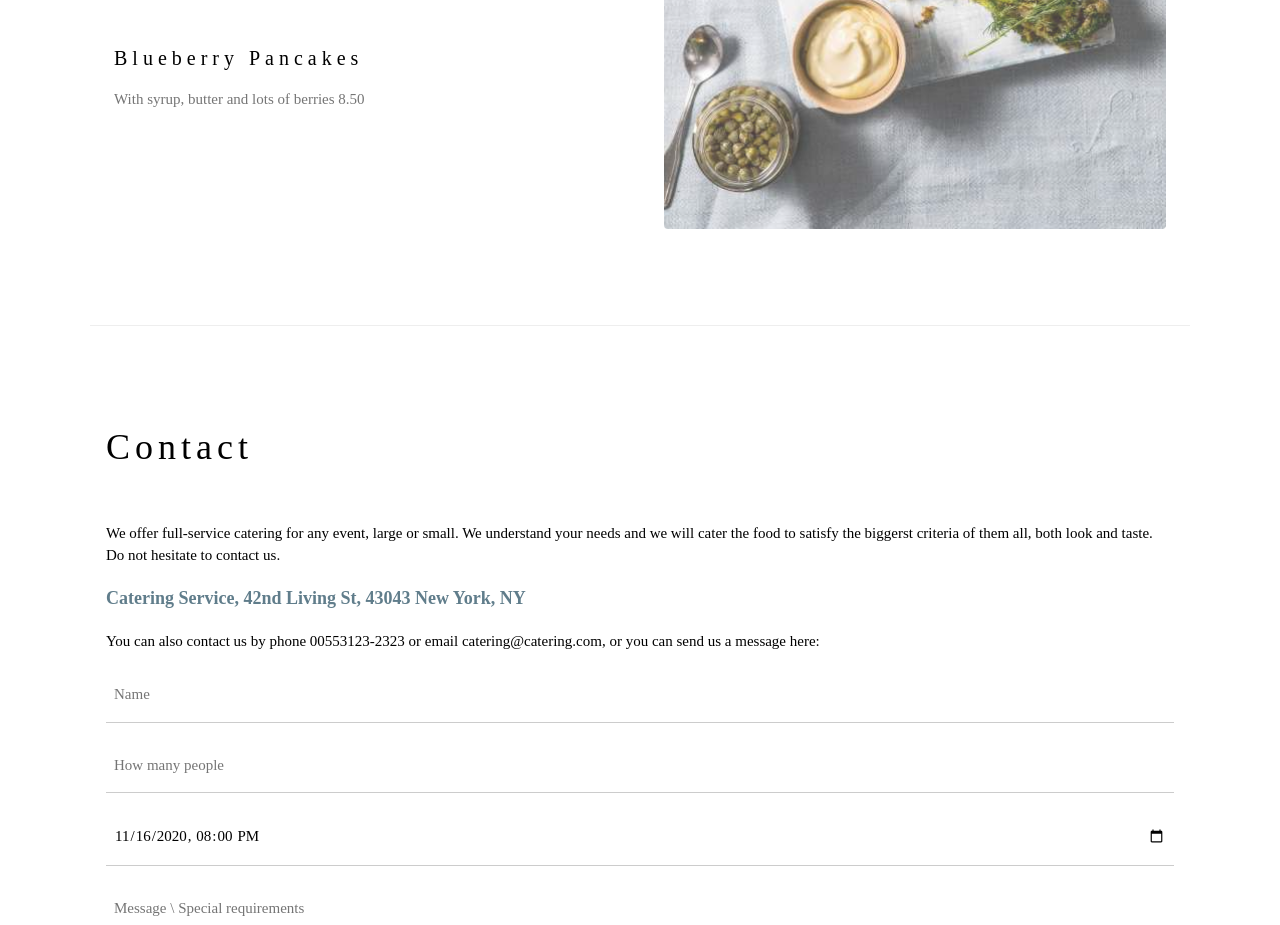
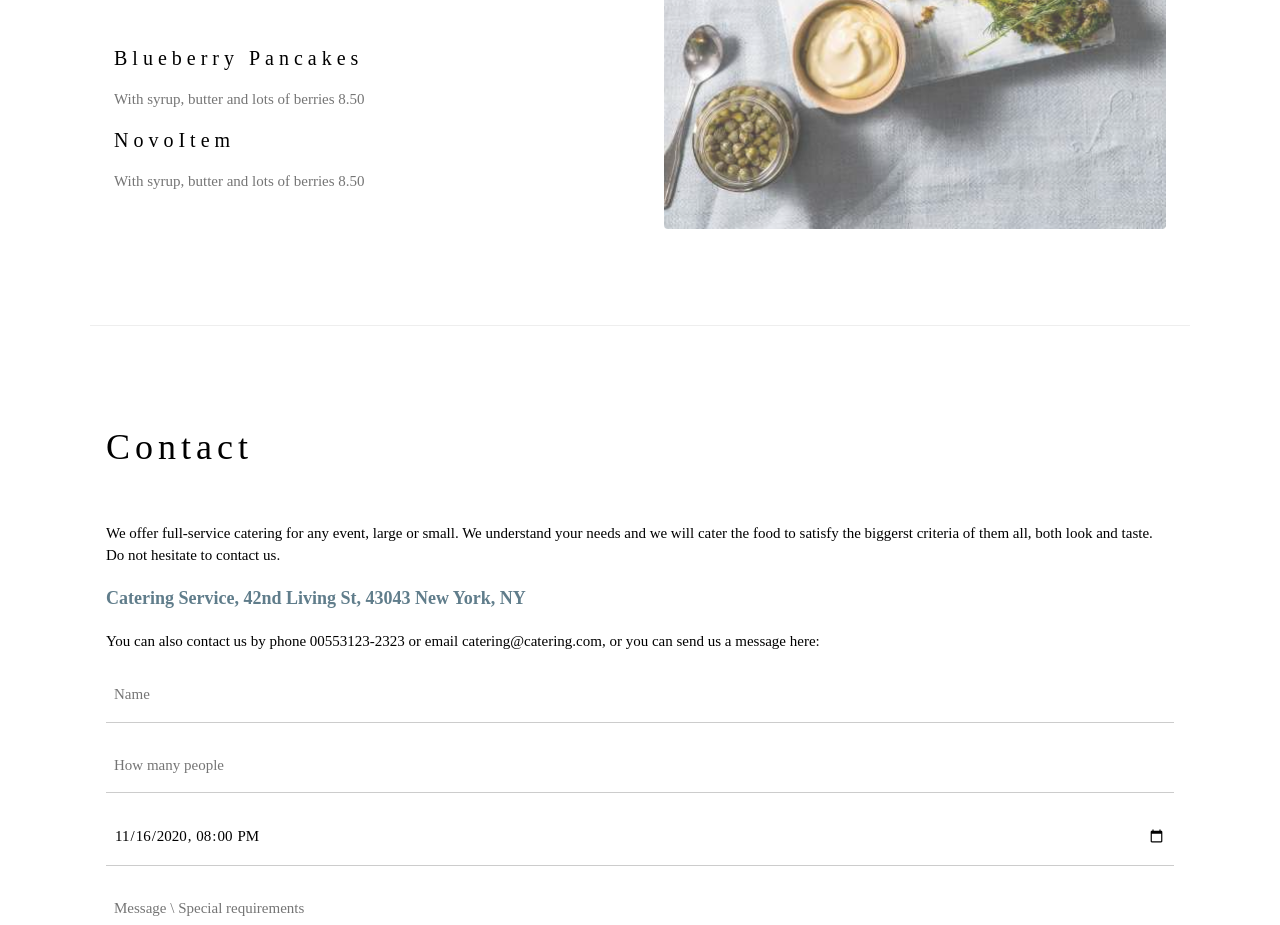
Before and after one commit to CleberOgihara/mywebsite, a plain HTML site: page index.html in a window 1280 px wide. Shown: the part 2060-2985 px from the top of the page. Drawn offline with nearby package versions, Linux system fonts and the light colour scheme.

```diff
--- a/index.html
+++ b/index.html
@@ -74,6 +74,9 @@ h1, h2, h3, h4, h5, h6 {
 
       <h4>Blueberry Pancakes</h4>
       <p class="w3-text-grey">With syrup, butter and lots of berries 8.50</p>
+
+	  <h4>NovoItem</h4>
+      <p class="w3-text-grey">With syrup, butter and lots of berries 8.50</p>
     </div>
 
     <div class="w3-col l6 w3-padding-large">
```
Also changed, not shown: Novo Documento de Texto.txt (added).
